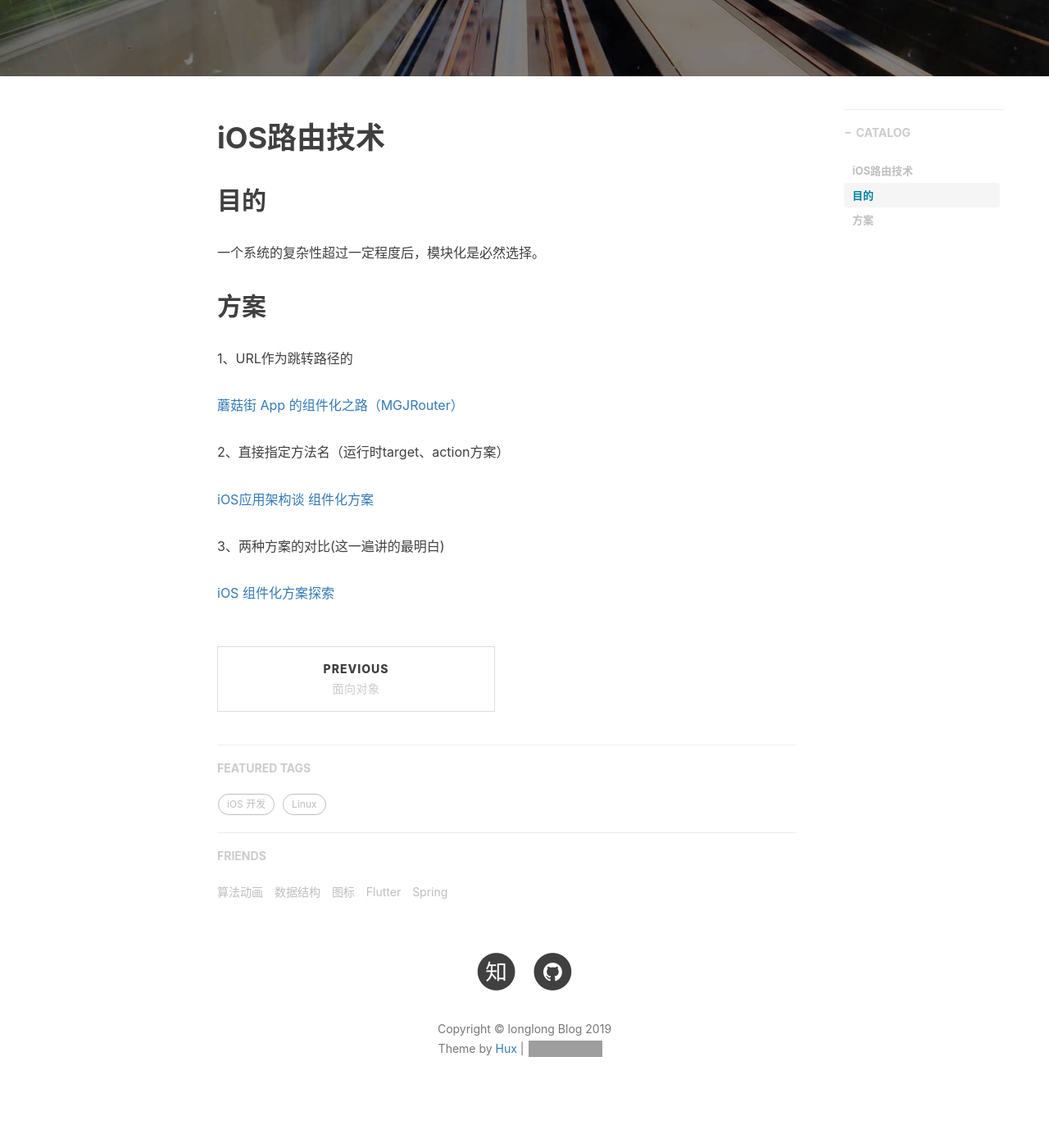
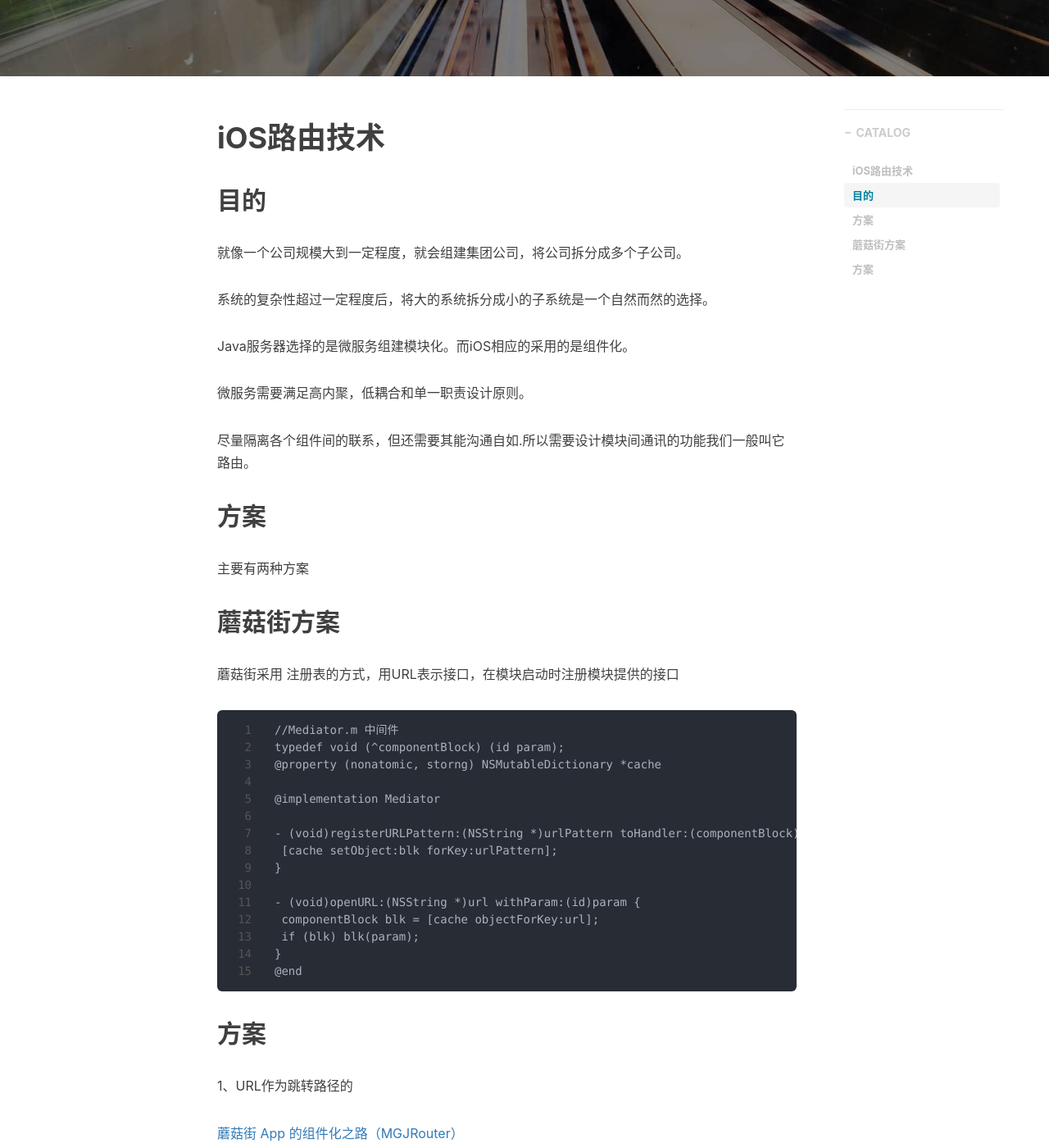
Before and after one commit to awanglilong/awanglilong.github.io, a Jekyll site: the page built from _posts/2019-9-30-iOS_Module.md, in a window 1280 px wide and 1400 px high, scrolled down 430 px. Shown: the whole window at 82% size. Built offline with Jekyll 4.4.1, drawn with Linux system fonts in a browser that asks for light colours; nearby versions of some CDN libraries; comment, search, counter and statistics services are not loaded; grey boxes are pictures that could not be loaded.

Commit message:
Update 2019-9-30-iOS_Module.md

````diff
--- a/_posts/2019-9-30-iOS_Module.md
+++ b/_posts/2019-9-30-iOS_Module.md
@@ -15,8 +15,40 @@ tags:
 
 ## 目的
 
-一个系统的复杂性超过一定程度后，模块化是必然选择。
+就像一个公司规模大到一定程度，就会组建集团公司，将公司拆分成多个子公司。
 
+系统的复杂性超过一定程度后，将大的系统拆分成小的子系统是一个自然而然的选择。
+
+Java服务器选择的是微服务组建模块化。而iOS相应的采用的是组件化。
+
+微服务需要满足高内聚，低耦合和单一职责设计原则。
+
+尽量隔离各个组件间的联系，但还需要其能沟通自如.所以需要设计模块间通讯的功能我们一般叫它路由。
+
+## 方案
+主要有两种方案
+
+
+## 蘑菇街方案
+蘑菇街采用 注册表的方式，用URL表示接口，在模块启动时注册模块提供的接口
+
+```
+//Mediator.m 中间件
+typedef void (^componentBlock) (id param);
+@property (nonatomic, storng) NSMutableDictionary *cache
+
+@implementation Mediator
+
+- (void)registerURLPattern:(NSString *)urlPattern toHandler:(componentBlock)blk {
+ [cache setObject:blk forKey:urlPattern];
+}
+
+- (void)openURL:(NSString *)url withParam:(id)param {
+ componentBlock blk = [cache objectForKey:url];
+ if (blk) blk(param);
+}
+@end
+```
 
 
 ## 方案
````
